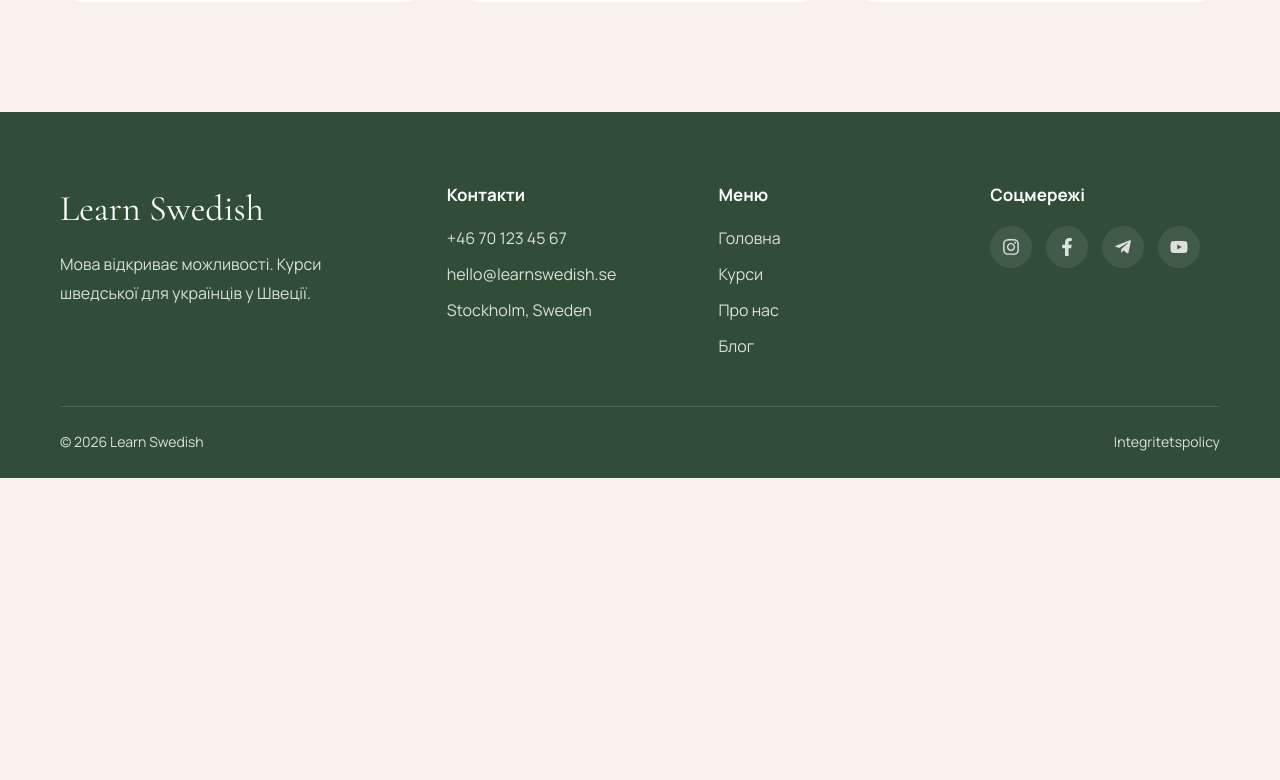
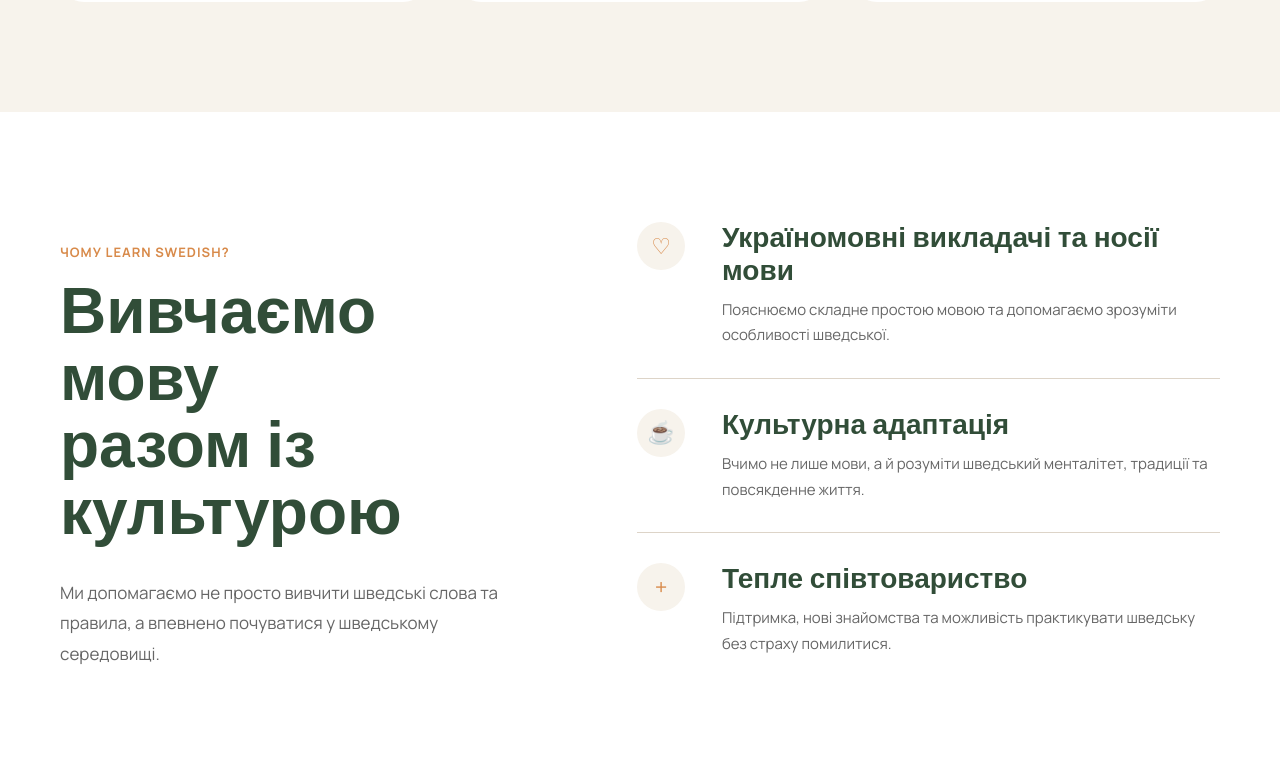
Before and after one commit to LiliiaDud/learn-swedish, a Next.js app: page /about in a window 1280 px wide. Shown: the part 1800-2580 px from the top of the page. Before the commit the page ends 2278 px from the top, so only its background shows below. Built offline with nearby package versions, Linux system fonts and the light colour scheme.

Commit message:
feat: add why learn swedish section

```diff
--- a/src/app/about/page.module.scss
+++ b/src/app/about/page.module.scss
@@ -137,6 +137,86 @@
   line-height: 1.7;
 }
 
+.why {
+  padding: 110px 0;
+  background: white;
+}
+
+.whyGrid {
+  display: grid;
+  grid-template-columns: 0.9fr 1.1fr;
+  gap: 100px;
+  align-items: center;
+}
+
+.whyIntro {
+  max-width: 520px;
+}
+
+.whyIntro h2 {
+  margin: 0 0 30px;
+  color: $primary;
+  font-family: var(--font-cormorant);
+  font-size: clamp(44px, 5vw, 64px);
+  line-height: 1.05;
+}
+
+.whyIntro p {
+  margin: 0;
+  color: $text-light;
+  font-size: 17px;
+  line-height: 1.8;
+}
+
+.whyList {
+  display: flex;
+  flex-direction: column;
+}
+
+.whyItem {
+  display: grid;
+  grid-template-columns: 60px 1fr;
+  gap: 25px;
+  padding: 30px 0;
+  border-bottom: 1px solid $border;
+}
+
+.whyItem:first-child {
+  padding-top: 0;
+}
+
+.whyItem:last-child {
+  border-bottom: none;
+}
+
+.whyIcon {
+  width: 48px;
+  height: 48px;
+  display: flex;
+  align-items: center;
+  justify-content: center;
+  border-radius: 50%;
+  background: $background;
+  color: $accent;
+  font-size: 22px;
+}
+
+.whyItem h3 {
+  margin: 0 0 10px;
+  color: $primary;
+  font-family: var(--font-cormorant);
+  font-size: 28px;
+  line-height: 1.15;
+}
+
+.whyItem p {
+  max-width: 520px;
+  margin: 0;
+  color: $text-light;
+  font-size: 15px;
+  line-height: 1.7;
+}
+
 @media (max-width: 992px) {
   .story {
     padding: 80px 0;
@@ -172,6 +252,19 @@
   .approachGrid {
     grid-template-columns: repeat(2, 1fr);
     gap: 20px;
+  }
+
+  .why {
+    padding: 80px 0;
+  }
+
+  .whyGrid {
+    grid-template-columns: 1fr;
+    gap: 60px;
+  }
+
+  .whyIntro {
+    max-width: 700px;
   }
 }
 
@@ -218,4 +311,31 @@
     grid-template-columns: 1fr;
     gap: 16px;
   }
+
+  .why {
+    padding: 70px 0;
+  }
+
+  .whyGrid {
+    gap: 40px;
+  }
+
+  .whyItem {
+    grid-template-columns: 45px 1fr;
+
+    gap: 18px;
+
+    padding: 25px 0;
+  }
+
+  .whyIcon {
+    width: 40px;
+    height: 40px;
+
+    font-size: 18px;
+  }
+
+  .whyItem h3 {
+    font-size: 25px;
+  }
 }
--- a/src/app/about/page.tsx
+++ b/src/app/about/page.tsx
@@ -102,6 +102,68 @@ export default function AboutPage() {
           </div>
         </Container>
       </section>
+
+      <section className={styles.why}>
+        <Container>
+          <div className={styles.whyGrid}>
+            <div className={styles.whyIntro}>
+              <span className={styles.eyebrow}>Чому Learn Swedish?</span>
+
+              <h2>
+                Вивчаємо мову
+                <br />
+                разом із культурою
+              </h2>
+
+              <p>
+                Ми допомагаємо не просто вивчити шведські слова та правила, а
+                впевнено почуватися у шведському середовищі.
+              </p>
+            </div>
+
+            <div className={styles.whyList}>
+              <article className={styles.whyItem}>
+                <span className={styles.whyIcon}>♡</span>
+
+                <div>
+                  <h3>Україномовні викладачі та носії мови</h3>
+
+                  <p>
+                    Пояснюємо складне простою мовою та допомагаємо зрозуміти
+                    особливості шведської.
+                  </p>
+                </div>
+              </article>
+
+              <article className={styles.whyItem}>
+                <span className={styles.whyIcon}>☕</span>
+
+                <div>
+                  <h3>Культурна адаптація</h3>
+
+                  <p>
+                    Вчимо не лише мови, а й розуміти шведський менталітет,
+                    традиції та повсякденне життя.
+                  </p>
+                </div>
+              </article>
+
+              <article className={styles.whyItem}>
+                <span className={styles.whyIcon}>+</span>
+
+                <div>
+                  <h3>Тепле співтовариство</h3>
+
+                  <p>
+                    Підтримка, нові знайомства та можливість практикувати
+                    шведську без страху помилитися.
+                  </p>
+                </div>
+              </article>
+            </div>
+          </div>
+        </Container>
+      </section>
     </main>
   );
 }
```
